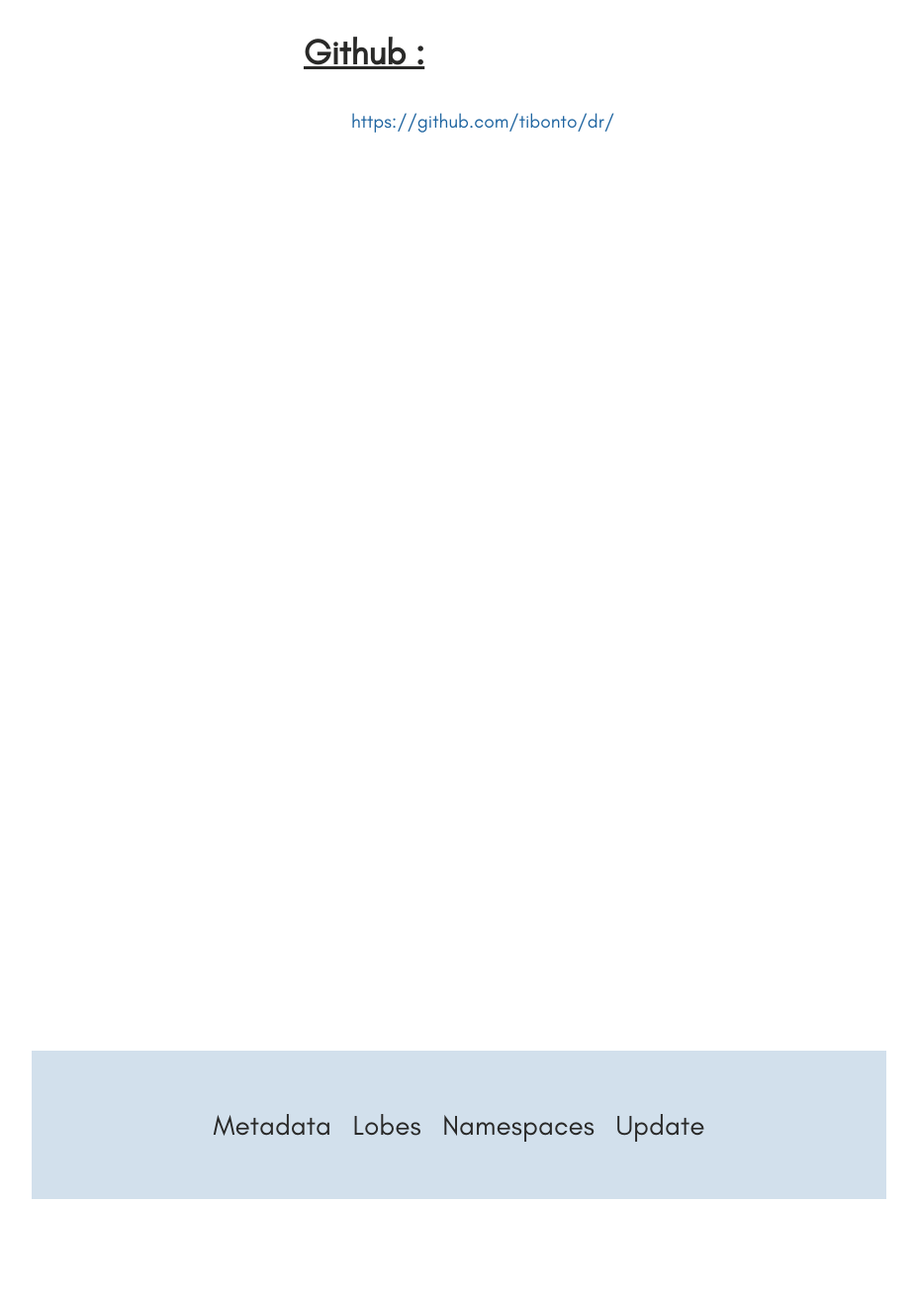
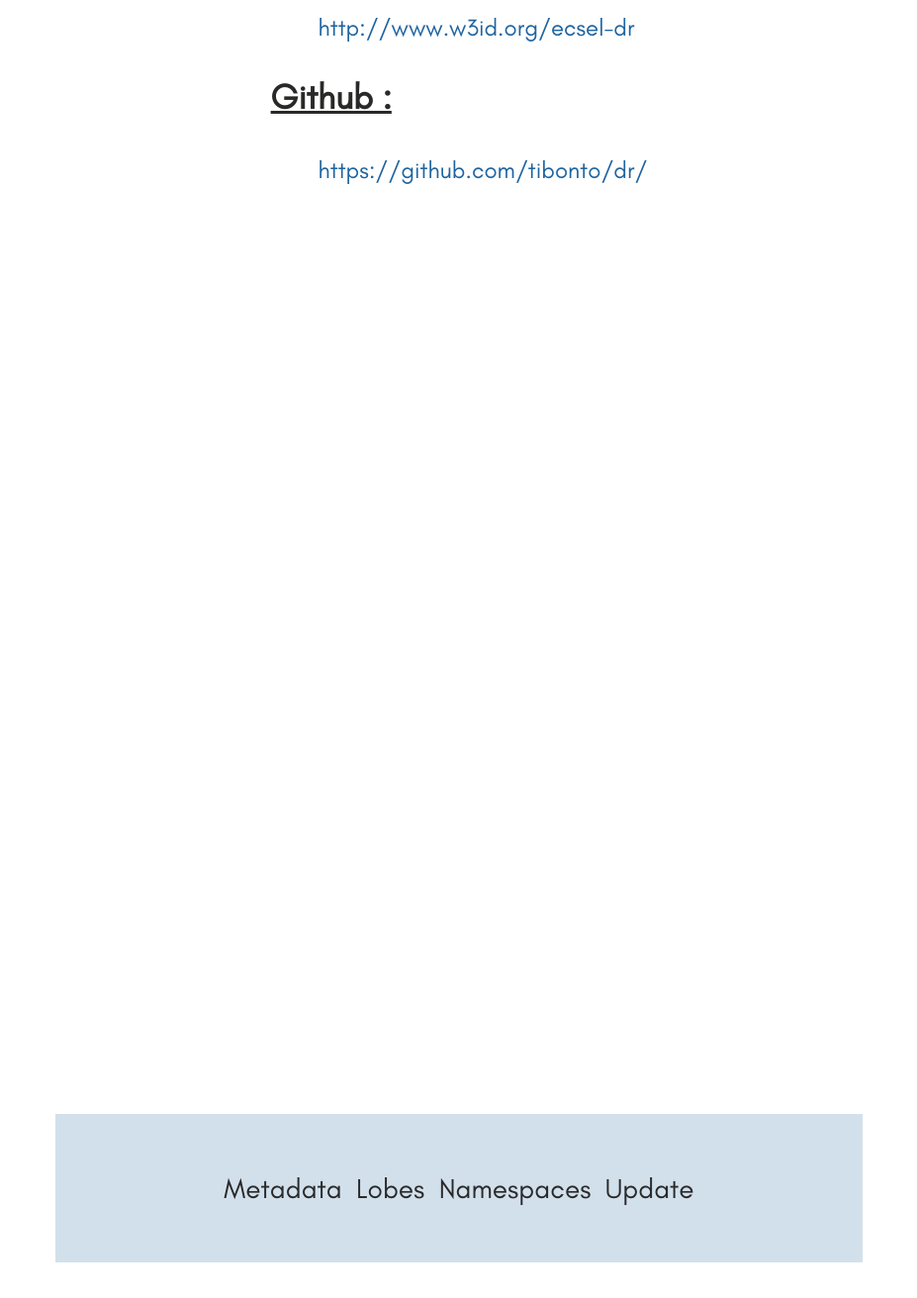
Before and after one commit to periermahel/DRwebsite, a plain HTML site: page meta.html in a window 1280 px wide. Shown: the part 1202-2514 px from the top of the page at 99% size, without its empty margins (176-1103 px from the left). Before the commit the page ends 2462 px from the top, so only its background shows below. Drawn offline with Linux system fonts and the light colour scheme.

Commit message:
Update main.css

```diff
--- a/main.css
+++ b/main.css
@@ -78,6 +78,7 @@
     justify-content: center;
     align-items: center;
     flex-direction: column;
+    width: 100%;
 }
 .animate-bande{
     animation: animate-bande 3.5s forwards;
@@ -350,15 +351,14 @@
 }
 .divfoot{
     position: relative;
-    margin-left: auto;
-    margin-right: auto;
-    margin-bottom: 6em;
+    bottom: 2.25em;
+    margin-left: 2em;
+    margin-right: 2em;
     width: 100%;
     height: 100%;
     background-color: rgba(30, 100, 160, 0.2);
     display: flex;
     align-items:center;
-
 }
 
 
@@ -370,7 +370,6 @@
     flex-direction: column;
     margin-bottom: 20em;
     flex: 1;
-
 }
 .Map{
     position: relative;
@@ -658,7 +657,7 @@
 
 }
 .pmeta{
-    font-size: 1.2em;
+    font-size: 150%;
     color: #1e64a0;
     padding-left: 0px;
 }
@@ -668,7 +667,7 @@
 }
 .metaaa{
     color: #1e64a0;
-    font-size: 1.2em;
+    font-size: 150%;
 }
 
 
@@ -840,3 +839,6 @@
 .stdes{
     padding-bottom: 2em;
 }
+strong{
+    color: #1e64a0;
+}
```
